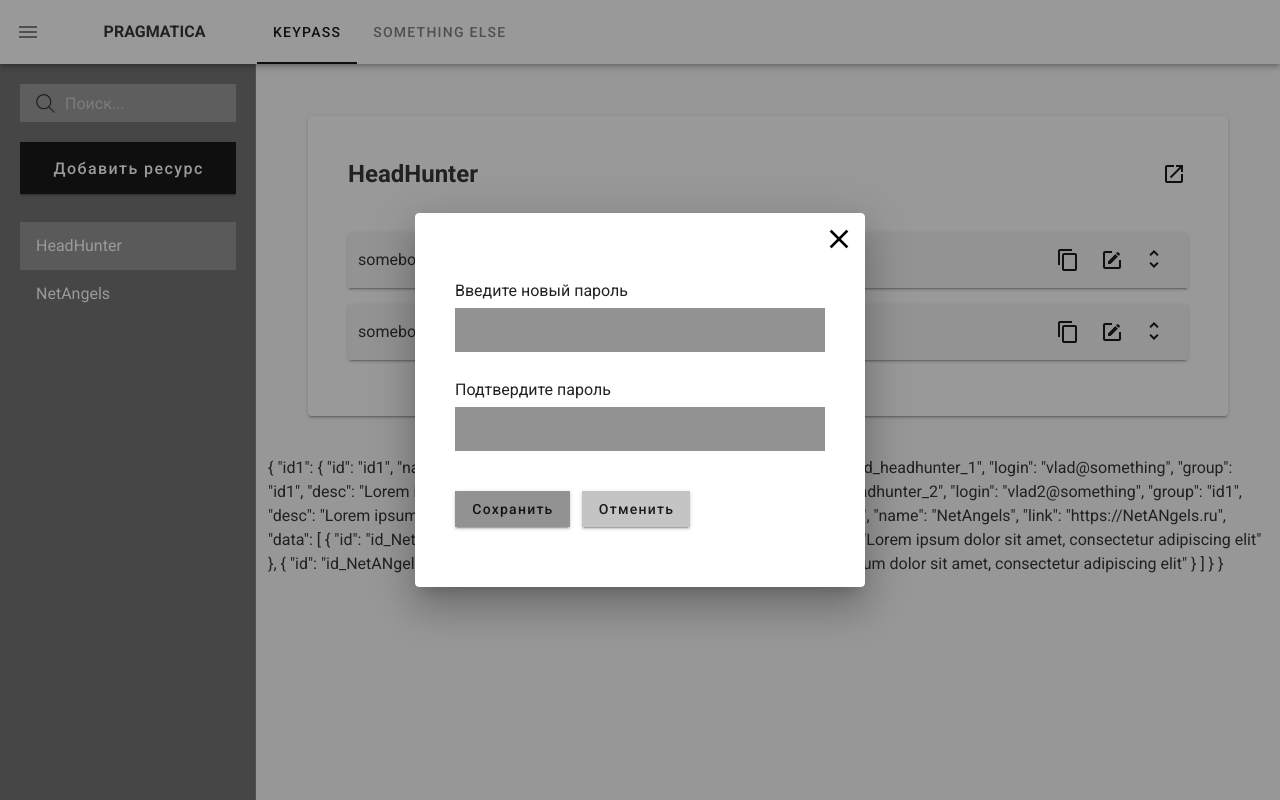
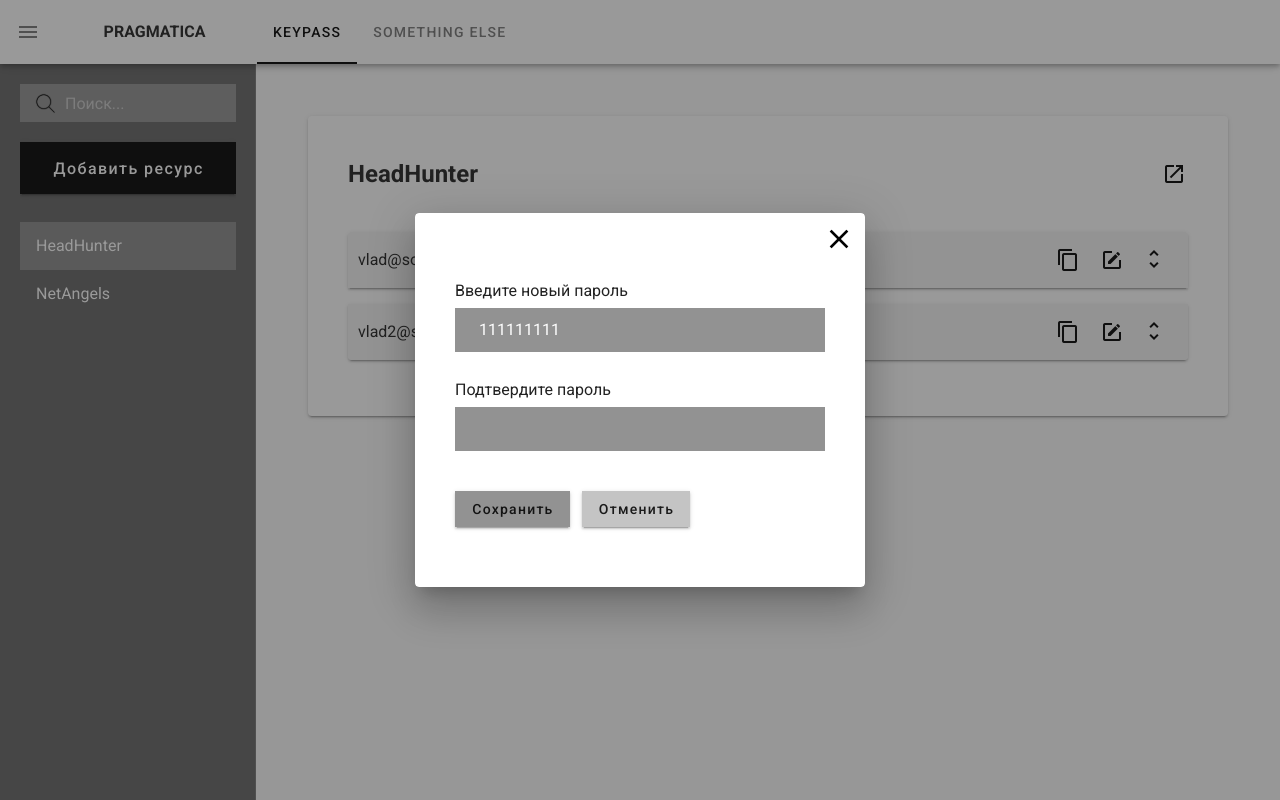
Before and after one commit to UgaraRada/forTest, a Nuxt app: page /KeyPass/HeadHunter in a window 1280 px wide. Both pictures are taken after a click on the button 1112 px from the left and 260 px from the top of the page. Built offline with nearby package versions, Linux system fonts and the light colour scheme.

Commit message:
add edit password

```diff
--- a/components/modal/ModalEditPass.vue
+++ b/components/modal/ModalEditPass.vue
@@ -14,10 +14,21 @@
     </v-btn>
     <div class="form_fields">
       <label for="newPass" class="form_fields-label">Введите новый пароль</label>
-      <input id="newPass" type="text" class="form_fields-input">
+      <input
+        id="newPass"
+        v-model="userNewPass.password"
+        type="text"
+        class="form_fields-input"
+        autocomplete="off"
+      >
 
       <label for="confirmPass" class="form_fields-label">Подтвердите пароль</label>
-      <input id="confirmPass" type="text" class="form_fields-input">
+      <input
+        id="confirmPass"
+        type="text"
+        class="form_fields-input"
+        autocomplete="off"
+      >
     </div>
     <v-btn
       type="submit"
@@ -37,9 +48,24 @@
 </template>
 
 <script>
+
 export default {
+  props: {
+    editUser: Object
+  },
+  data () {
+    return {
+
+    }
+  },
+  computed: {
+    userNewPass () {
+      return this.editUser
+    }
+  },
   methods: {
     submitForm () {
+      this.$store.commit('keyPass/editPassword', this.userNewPass)
       this.closeModal()
     },
     closeModal () {
--- a/layouts/keyPass.vue
+++ b/layouts/keyPass.vue
@@ -51,7 +51,7 @@
       <v-tabs
         color="black"
       >
-        <v-tab nuxt to="/KeyPass/HeadHunter">
+        <v-tab nuxt>
           Keypass
         </v-tab>
         <v-tab nuxt to="/">
--- a/pages/KeyPass/_id.vue
+++ b/pages/KeyPass/_id.vue
@@ -6,7 +6,8 @@
           {{ $route.params.id }}
         </h2>
         <v-btn
-          href="#"
+          :href="platformData.link"
+          link
           icon
           color="black"
           class="card_header-link"
@@ -21,7 +22,7 @@
         multiple
       >
         <v-expansion-panel
-          v-for="(it,i) in users"
+          v-for="(it,i) in platformData.data"
           id="card_item"
           :key="i"
           class="card_item mb-4"
@@ -45,7 +46,7 @@
               icon
               color="black"
               tile
-              @click="modalEditVisible = true"
+              @click="openEditModal(it)"
             >
               <v-icon
                 color="black"
@@ -80,10 +81,12 @@
       max-width="450"
     >
       <v-card>
-        <ModalEditPass @modalEditVisible="closeEditPassModal" />
+        <ModalEditPass
+          :edit-user="editUser"
+          @modalEditVisible="closeEditPassModal"
+        />
       </v-card>
     </v-dialog>
-    {{ data }}
   </div>
 </template>
 
@@ -95,8 +98,8 @@ export default {
   layout: 'keyPass',
   data () {
     return {
-      users: [],
-      modalEditVisible: false
+      modalEditVisible: false,
+      editUser: ''
     }
   },
 
@@ -104,12 +107,12 @@ export default {
     title: 'About Page'
   },
   computed: {
-    data () {
-      return this.$store.state.keyPass.dataBase
+    platformData () {
+      return this.$store.state.keyPass.dataBase[this.router]
+    },
+    router () {
+      return this.$route.params.id
     }
-  },
-  created () {
-    this.getUsers()
   },
   methods: {
     copyPassword (pass) {
@@ -118,44 +121,9 @@ export default {
     closeEditPassModal (val) {
       this.modalEditVisible = val
     },
-    getUsers () {
-      if (this.$route.params.id === 'HeadHunter') {
-        this.users = [
-          {
-            id: 1,
-            login: 'somebody@pragmatica.design',
-            password: 'adsfasdfasdf',
-            description: 'Lorem ipsum dolor sit amet, consectetur adipiscing elit'
-          },
-          {
-            id: 2,
-            login: 'somebody1@pragmatica.design',
-            password: '123123123',
-            description: 'Lorem ipsum dolor sit amet, consectetur adipiscing elit'
-          }
-        ]
-      } else {
-        this.users = [
-          {
-            id: 3,
-            login: 'superMan@pragmatica.design',
-            password: 'brrrrrrrr',
-            description: 'Lorem ipsum dolor sit amet, consectetur adipiscing elit'
-          },
-          {
-            id: 4,
-            login: 'superGirl@pragmatica.design',
-            password: 'aaarrrrrr',
-            description: 'Lorem ipsum dolor sit amet, consectetur adipiscing elit'
-          },
-          {
-            id: 5,
-            login: 'Mr.Cowboy@pragmatica.design',
-            password: 'Cowboy',
-            description: 'Lorem ipsum dolor sit amet, consectetur adipiscing elit'
-          }
-        ]
-      }
+    openEditModal (it) {
+      this.modalEditVisible = true
+      this.editUser = JSON.parse(JSON.stringify(it))
     }
   }
 
--- a/store/keyPass.js
+++ b/store/keyPass.js
@@ -1,42 +1,54 @@
 export const state = () => ({
   dataBase: {
-    id1: {
+    HeadHunter: {
       id: 'id1',
       name: 'HeadHunter',
-      link: 'https://chototam.ru',
+      link: 'https://hh.ru',
       data: [
         {
           id: 'id_headhunter_1',
           login: 'vlad@something',
-          group: 'id1',
-          desc: 'Lorem ipsum dolor sit amet, consectetur adipiscing elit'
+          group: 'HeadHunter',
+          description: 'Lorem ipsum dolor sit amet, consectetur adipiscing elit',
+          password: '111111111'
         },
         {
           id: 'id_headhunter_2',
           login: 'vlad2@something',
-          group: 'id1',
-          desc: 'Lorem ipsum dolor sit amet, consectetur adipiscing elit'
+          group: 'HeadHunter',
+          description: 'Lorem ipsum dolor sit amet, consectetur adipiscing elit',
+          password: '222222222'
         }
       ]
     },
-    id2: {
+    NetAngeles: {
       id: 'id2',
-      name: 'NetAngels',
+      name: 'NetAngeles',
       link: 'https://NetANgels.ru',
       data: [
         {
           id: 'id_NetANgels_1',
           login: 'vladimir@something',
-          group: 'id2',
-          desc: 'Lorem ipsum dolor sit amet, consectetur adipiscing elit'
+          group: 'NetAngeles',
+          description: 'Lorem ipsum dolor sit amet, consectetur adipiscing elit',
+          password: '33333333'
         },
         {
           id: 'id_NetANgels_2',
           login: 'jora@something',
-          group: 'id2',
-          desc: 'Lorem ipsum dolor sit amet, consectetur adipiscing elit'
+          group: 'NetAngeles',
+          description: 'Lorem ipsum dolor sit amet, consectetur adipiscing elit',
+          password: '4444444444'
         }
       ]
     }
   }
 })
+
+export const mutations = {
+  editPassword (state, user) {
+    state.dataBase[user.group].data.forEach((it) => {
+      if (it.id === user.id) { it.password = user.password }
+    })
+  }
+}
```
